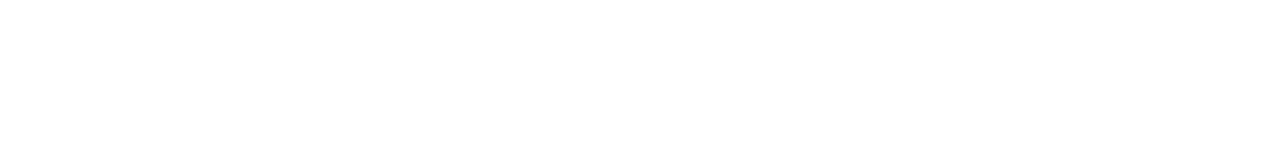
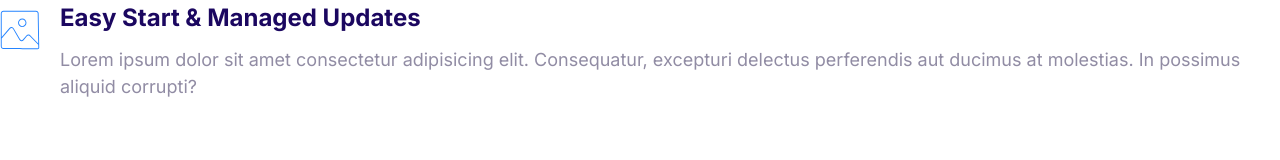
Before and after one commit to dixitdesai/mcloud, a plain HTML site: page index.html in a window 1280 px wide. Drawn offline with Linux system fonts and the light colour scheme.

Commit message:
Define the styles for the media element

```diff
--- a/css/styles.css
+++ b/css/styles.css
@@ -366,3 +366,21 @@ a {
     font-size: 1.7rem;
   }
 }
+
+/* Media */
+
+.media {
+  display: flex;
+}
+
+.media__body {
+  margin-left: 2rem;
+}
+
+.media__image {
+  margin-top: 1rem;
+}
+
+.media__body .media__title {
+  margin-top: 0;
+}
--- a/index.html
+++ b/index.html
@@ -17,5 +17,16 @@
 
 </head>
 <body>
+    <div class="media">
+        <div class="media__image">
+            <svg class="icon icon--primary">
+                <use xlink:href="images/sprite.svg#snap"></use>
+            </svg>
+        </div>
+        <div class="media__body">
+            <h3 class="media__title">Easy Start & Managed Updates</h3>
+            <p>Lorem ipsum dolor sit amet consectetur adipisicing elit. Consequatur, excepturi delectus perferendis aut ducimus at molestias. In possimus aliquid corrupti?</p>
+        </div>
+    </div>
 </body>
 </html>
```
